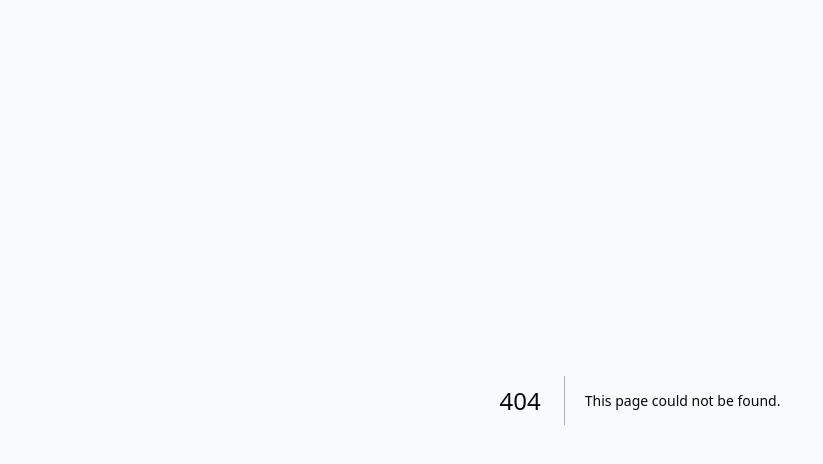
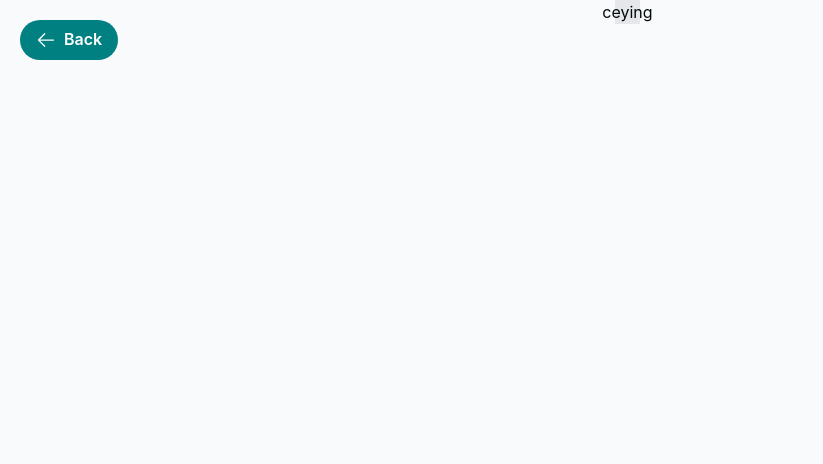
Before and after one commit to mellieho9/Galiscope, a Next.js app: page /protected/DualView in a window 1280 px wide. Before the commit this address had no page. Shown: the top 464 px of the page, without its empty margins (0-823 px from the left). Built offline with nearby package versions, Linux system fonts and the light colour scheme.

Commit message:
Created a view

```diff
--- /dev/null
+++ b/app/protected/DualView/layout.tsx
@@ -0,0 +1,23 @@
+import { BackButton } from "@/components/dual-view/BackButton";
+import { DiagramView } from "@/components/dual-view/DiagramView";
+import { PaperView } from "@/components/dual-view/PaperView";
+
+export default function RootLayout({
+    children,
+  }: {
+    children: React.ReactNode;
+  }) {
+    return (
+      <div className="h-full min-h-screen">
+        <span className="absolute top-5 left-5 z-5">
+        <BackButton  />
+        </span>
+        <div className="w-full flex flex-row h-full">
+            {/* paper view  */}
+            <PaperView />
+            {/* diagram view  */}
+            <DiagramView />
+        </div>
+      </div>
+    );
+  }
--- /dev/null
+++ b/app/protected/DualView/page.tsx
@@ -0,0 +1,5 @@
+"use client";
+
+export default function Page() {
+  return <h1>Hello, Dashboard Page!</h1>;
+}
--- /dev/null
+++ b/components/dual-view/BackButton.tsx
@@ -0,0 +1,12 @@
+import React from 'react';
+import CustomButton from "../Button";
+import { ArrowLeftIcon } from "@heroicons/react/24/solid"
+
+
+export const BackButton = () => {
+    return (
+        <CustomButton rounded="3xl" leftIcon={<ArrowLeftIcon  className="h-5 w-5" />}>
+            Back
+        </CustomButton>
+    );
+};
--- /dev/null
+++ b/components/dual-view/DiagramView.tsx
@@ -0,0 +1,7 @@
+export function DiagramView() {
+    return (
+        <div className="w-1/2 h-full flex justify-center items-center bg-gray-50">
+
+        </div>
+    )
+}
--- /dev/null
+++ b/components/dual-view/PaperView.tsx
@@ -0,0 +1,7 @@
+export function PaperView() {
+    return (
+        <div className="w-1/2 h-full flex justify-center items-center bg-gray-200">
+            <span>ceying</span>
+        </div>
+    )
+}
```
Also changed, not shown: app/auth/callback/route.ts (+15 -15 lines).
